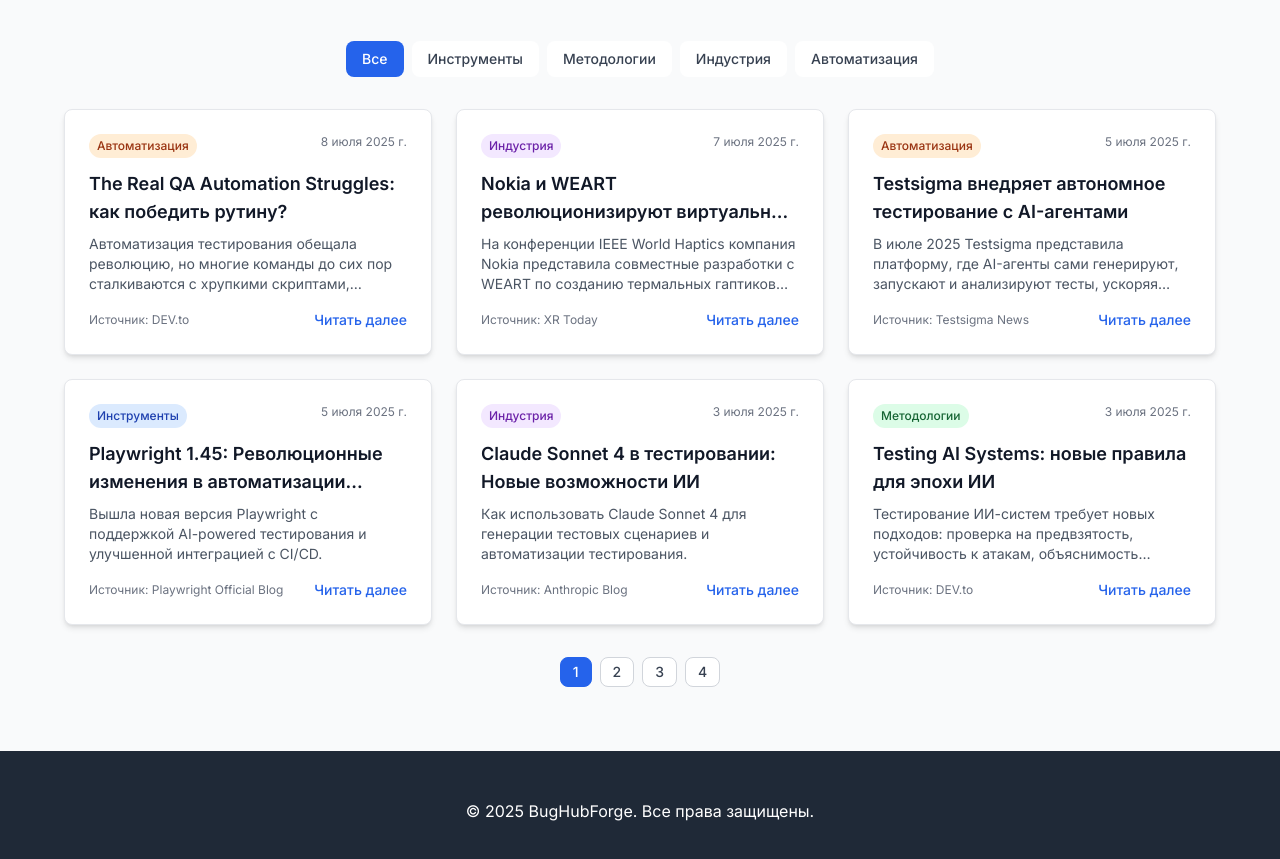
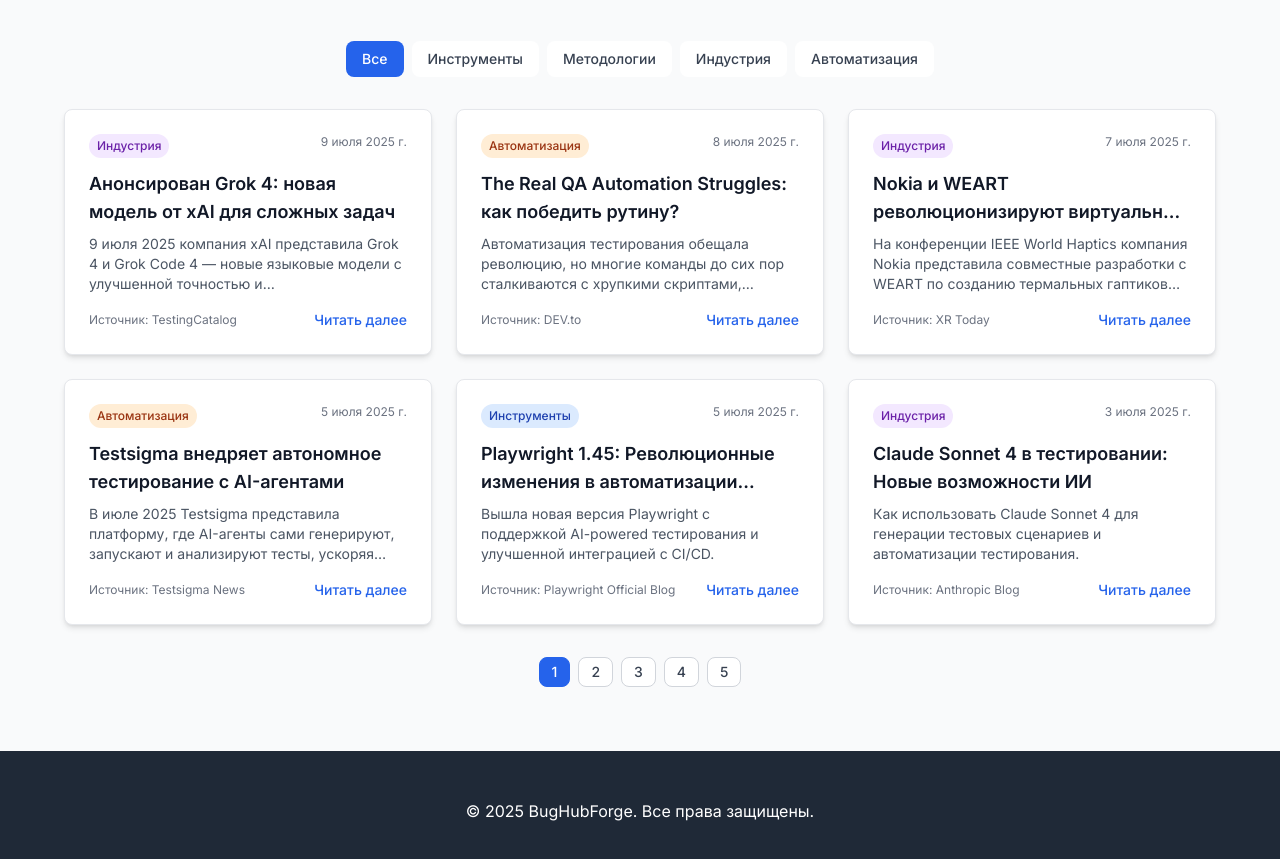
Before and after one commit to spicesole/bughubforge, a Next.js app: page / in a window 1280 px wide. Shown: the part 1100-1959 px from the top of the page. Built offline with nearby package versions, Linux system fonts and the light colour scheme.

Commit message:
feat: add Grok 4 news (July 9, 2025) and restore Nokia/WEART news

```diff
--- a/src/components/News.tsx
+++ b/src/components/News.tsx
@@ -326,6 +326,21 @@
       id: 26,
       title:
         language === 'ru'
+          ? 'Анонсирован Grok 4: новая модель от xAI для сложных задач'
+          : 'Grok 4 Announced: New xAI Model for Complex Tasks',
+      summary:
+        language === 'ru'
+          ? '9 июля 2025 компания xAI представила Grok 4 и Grok Code 4 — новые языковые модели с улучшенной точностью и производительностью, ориентированные на разработчиков и технических специалистов.'
+          : 'On July 9, 2025, xAI announced Grok 4 and Grok Code 4 — new language models with improved accuracy and performance, targeting developers and technical professionals.',
+      source: 'TestingCatalog',
+      date: '2025-07-09',
+      category: 'industry',
+      url: 'https://www.testingcatalog.com/grok-4-set-for-july-9-debut-as-xai-plans-expanded-model-lineup/',
+    },
+    {
+      id: 27,
+      title:
+        language === 'ru'
           ? 'Nokia и WEART революционизируют виртуальное взаимодействие с помощью термальных гаптиков'
           : 'Nokia and WEART to Revolutionize Virtual Interaction with Thermal Haptics',
       summary:
```
